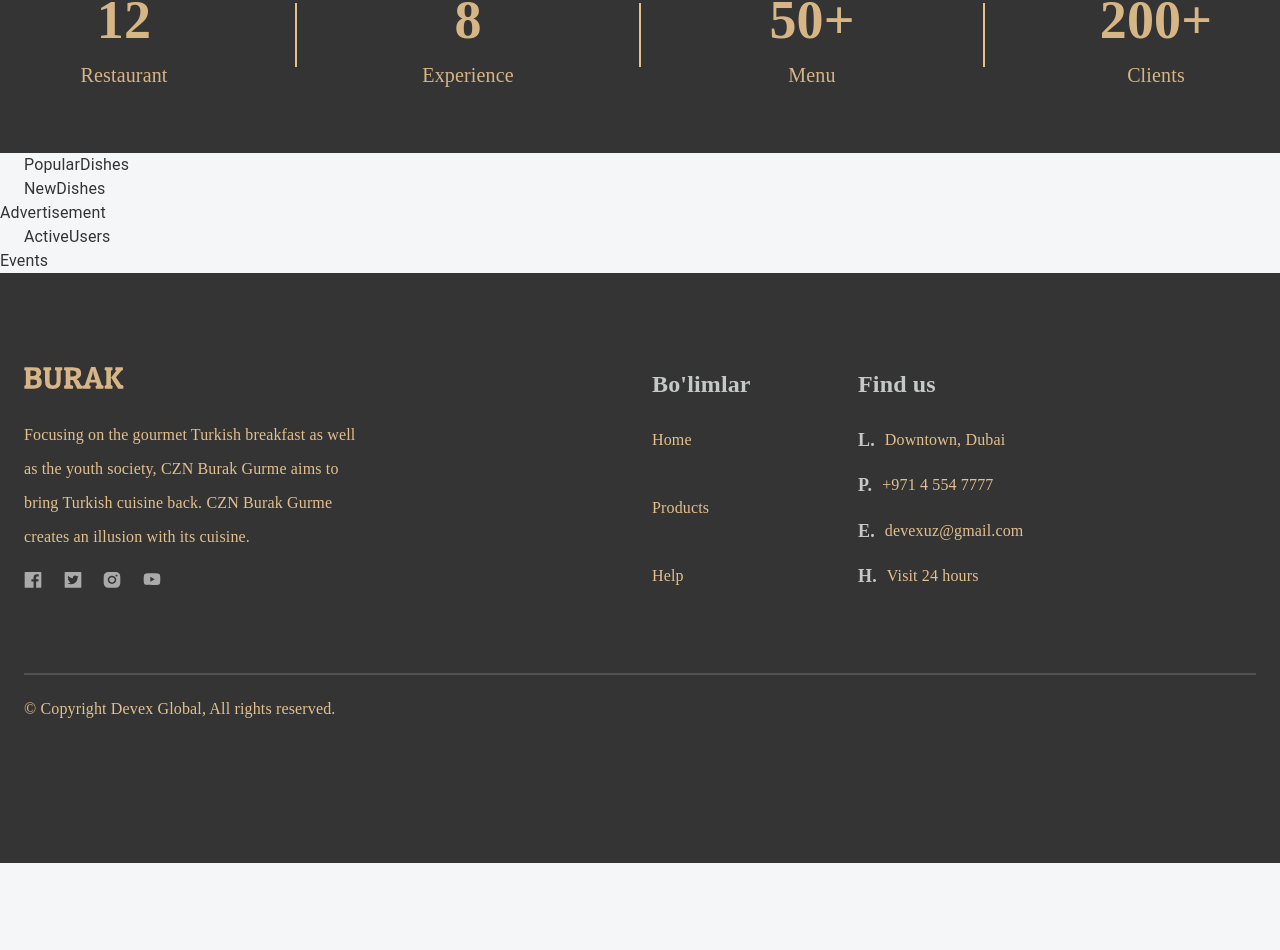
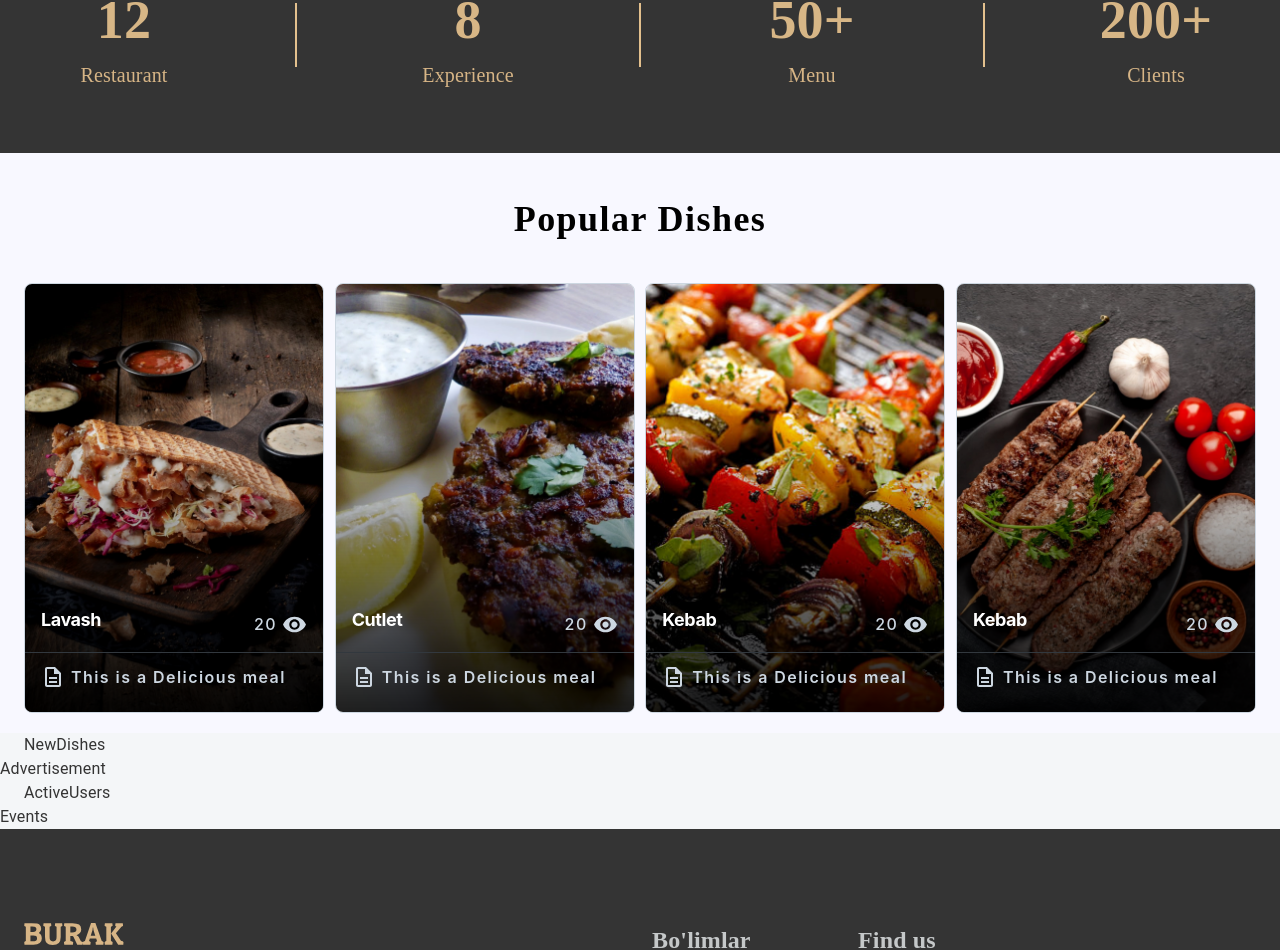
Before and after one commit to XushnidMamatqosimov/burak-react, a React (Create React App) app: page / in a window 1280 px wide. Shown: the part 856-1806 px from the top of the page. Before the commit the page ends 1719 px from the top, so only its background shows below. Built offline with nearby package versions, Linux system fonts and the light colour scheme.

Commit message:
feat: develop popular dishes selectional component

```diff
--- a/package.json
+++ b/package.json
@@ -6,6 +6,7 @@
     "@emotion/react": "^11.14.0",
     "@emotion/styled": "^11.14.1",
     "@mui/icons-material": "^5.8.4",
+    "@mui/joy": "^5.0.0-beta.52",
     "@mui/material": "^9.5.0",
     "@reduxjs/toolkit": "^1.8.1",
     "@testing-library/jest-dom": "^4.2.4",
--- a/src/app/MaterailTheme/index.ts
+++ b/src/app/MaterailTheme/index.ts
@@ -2,7 +2,6 @@
 import { common } from '@mui/material/colors';
 import shadow from './shadow';
 import typography from './typography';
-import { maxWidth } from '@mui/system';
 
 /**
  * LIGHT THEME (DEFAULT)
--- a/src/app/screen/homePage/PopularDishes.tsx
+++ b/src/app/screen/homePage/PopularDishes.tsx
@@ -1,10 +1,102 @@
-import React from "react";
-import { Container } from "@mui/material";
+import { Box, Container, Stack } from "@mui/material";
+import { CardOverflow } from "@mui/joy";
+import { CssVarsProvider } from "@mui/joy/styles";
+import Card from "@mui/joy/Card";
+import CardCover from "@mui/joy/CardCover";
+import CardContent from "@mui/joy/CardContent";
+import Typography from "@mui/joy/Typography";
+import VisibilityIcon from "@mui/icons-material/Visibility";
+import DescriptionOutlinedIcon from "@mui/icons-material/DescriptionOutlined";
+
+const list = [
+    { productName: "Lavash", imagePath: "/img/lavash.webp" },
+    { productName: "Cutlet", imagePath: "/img/cutlet.webp" },
+    { productName: "Kebab", imagePath: "/img/kebab.webp" },
+    { productName: "Kebab", imagePath: "/img/kebab-fresh.webp" },
+];
 
 export default function PopularDishes() {
     return (
-        <div>
-            <Container>PopularDishes</Container>
+        <div className="popular-dishes-frame">
+            <Container>
+                <Stack className="popular-section">
+                    <Box className="category-title">Popular Dishes</Box>
+
+                    <Stack className="cards-frame">
+                        {list.map((ele) => (
+                            <CssVarsProvider key={ele.imagePath}>
+                                <Card className="card">
+                                    <CardCover>
+                                        <img
+                                            src={ele.imagePath}
+                                            alt={ele.productName}
+                                        />
+                                    </CardCover>
+
+                                    <CardCover className="card-cover" />
+
+                                    <CardContent
+                                        sx={{ justifyContent: "flex-end" }}
+                                    >
+                                        <Stack
+                                            sx={{
+                                                flexDirection: "row",
+                                                justifyContent: "space-between",
+                                            }}
+                                        >
+                                            <Typography
+                                                level="h2"
+                                                fontSize="lg"
+                                                textColor="#fff"
+                                                sx={{ mb: 1 }}
+                                            >
+                                                {ele.productName}
+                                            </Typography>
+
+                                            <Typography
+                                                sx={{
+                                                    fontWeight: "md",
+                                                    color: "neutral.300",
+                                                    alignItems: "center",
+                                                    display: "flex",
+                                                }}
+                                            >
+                                                20
+                                                <VisibilityIcon
+                                                    sx={{
+                                                        fontSize: "25px",
+                                                        marginLeft: "5px",
+                                                    }}
+                                                />
+                                            </Typography>
+                                        </Stack>
+                                    </CardContent>
+
+                                    <CardOverflow
+                                        sx={{
+                                            display: "flex",
+                                            gap: 1.5,
+                                            py: 1.5,
+                                            px: "var(--Card-padding)",
+                                            borderTop: "1px solid",
+                                            height: "60px",
+                                        }}
+                                    >
+                                        <Typography
+                                            startDecorator={
+                                                <DescriptionOutlinedIcon />
+                                            }
+                                            textColor="neutral.300"
+                                        >
+                                            This is a Delicious meal
+                                        </Typography>
+                                    </CardOverflow>
+                                </Card>
+                            </CssVarsProvider>
+                        ))}
+                    </Stack>
+                </Stack>
+            </Container>
         </div>
     );
 }
--- a/src/app/screen/homePage/Statistics.tsx
+++ b/src/app/screen/homePage/Statistics.tsx
@@ -1,6 +1,6 @@
 import React from "react";
 import { Box, Container, Stack } from "@mui/material";
-import Divider from "../../components/divider";
+import Divider from "../../components";
 
 export default function Statistics() {
     return (
--- a/src/css/home.css
+++ b/src/css/home.css
@@ -1,4 +1,4 @@
-.homepage{
+.homepage {
     width: 100%;
     height: auto;
 }
@@ -19,7 +19,7 @@
     align-items: center;
 }
 
-.homepage .static-frame .info  .static-box {
+.homepage .static-frame .info .static-box {
     width: 200px;
     height: 116px;
     display: flex;
@@ -28,7 +28,7 @@
     align-items: center;
 }
 
-.homepage .static-frame .info  .static-box .static-num{
+.homepage .static-frame .info .static-box .static-num {
     text-align: center;
     font-family: "Poppins";
     font-size: 54px;
@@ -38,7 +38,7 @@
     color: #d7b686;
 }
 
-.homepage .static-frame .info  .static-box .static-text{
+.homepage .static-frame .info .static-box .static-text {
     text-align: center;
     font-family: "Poppins";
     font-size: 20px;
@@ -47,3 +47,52 @@
     line-height: 30px;
     color: #d7b586;
 }
+
+/** PopularDishes **/
+
+.homepage .popular-dishes-frame {
+    width: 100%;
+    height: 580px;
+    display: flex;
+    background: #f8f8ff;
+}
+
+.homepage .popular-dishes-frame .popular-section {
+    margin-top: 45px;
+    display: flex;
+    flex-direction: column;
+    align-items: center;
+}
+
+.homepage .popular-dishes-frame .popular-section {
+    text-align: center;
+    font-family: "Roboto Serif";
+    font-size: 36px;
+    font-style: normal;
+    font-weight: 600;
+    line-height: normal;
+    letter-spacing: 1.44px;
+    color: #000;
+}
+
+.homepage .popular-dishes-frame .popular-section .cards-frame {
+    width: 100%;
+    margin-top: 43px;
+    display: flex;
+    flex-direction: row;
+    justify-content: space-between;
+}
+
+.homepage .popular-dishes-frame .cards-frame .card {
+    min-height: 430px;
+    min-width: 300px;
+    cursor: pointer;
+}
+
+.homepage .popular-dishes-frame .cards-frame .card .card-cover {
+    background: linear-gradient(to top,
+            rgba(0, 0, 0, 0.4),
+            rgba(0, 0, 0, 0) 200px
+        ),
+        linear-gradient(to top, rgba(0,0,0,0.8), rgba(0,0,0,0) 300px)
+}
--- a/src/index.tsx
+++ b/src/index.tsx
@@ -10,6 +10,8 @@
 import theme from './app/MaterailTheme';
 import { BrowserRouter as Router } from "react-router-dom";
 
+import { THEME_ID as MATERIAL_THEME_ID } from "@mui/material/styles";
+
 const CompatibleRouter = Router as unknown as React.ComponentType<React.PropsWithChildren>;
 const CompatibleProvider = Provider as unknown as React.ComponentType<
   React.PropsWithChildren<{ store: typeof store }>
@@ -21,7 +23,7 @@
 root.render(
   <React.StrictMode>
     <CompatibleProvider store={store}>
-      <ThemeProvider theme = {theme}>
+      <ThemeProvider theme={{ [MATERIAL_THEME_ID]: theme }}>
         <CssBaseline />
         <CompatibleRouter>
           <App />
```
Also changed, not shown: src/app/components/index.tsx (renamed from src/app/components/divider/index.tsx), 1 other file (tests, documents, lock files or other folders).
